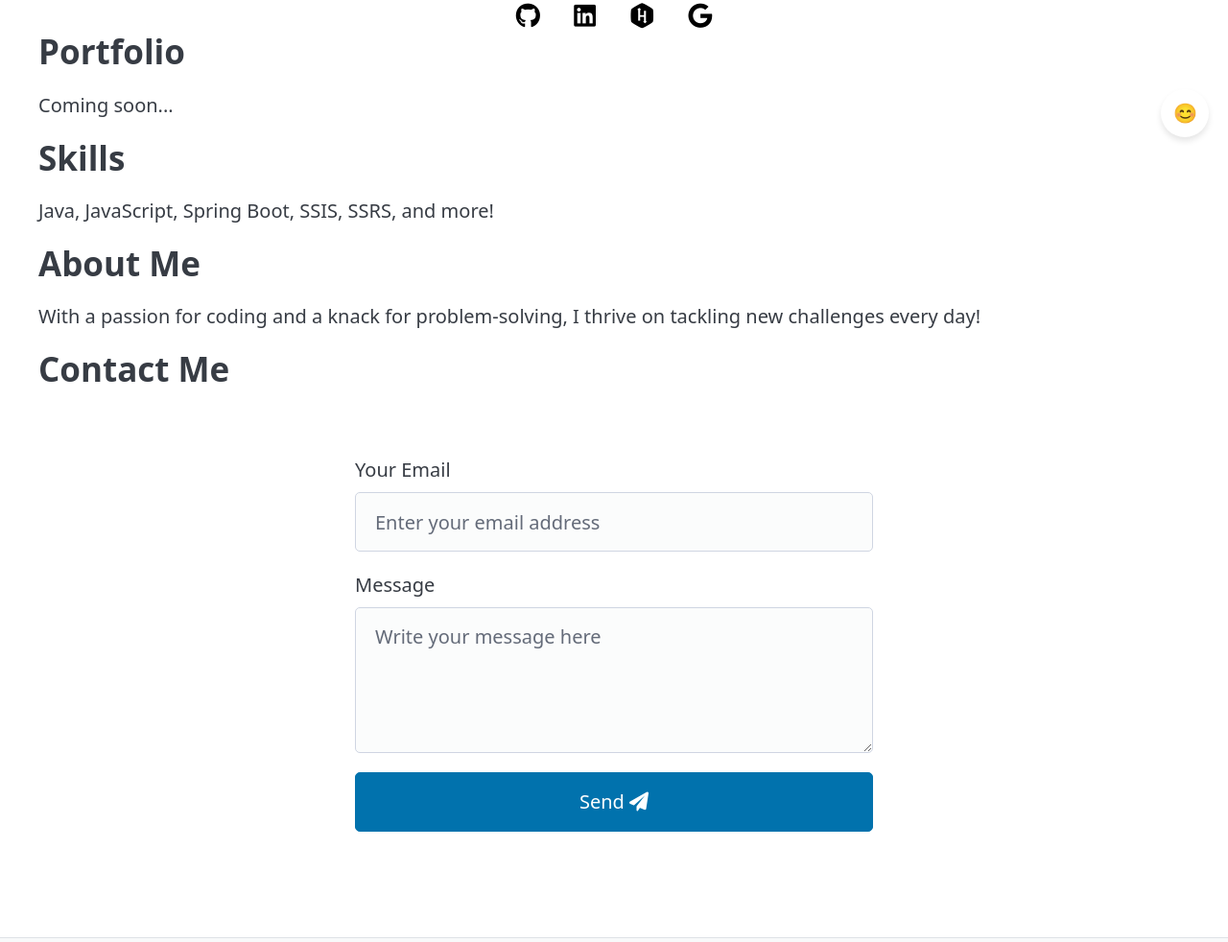
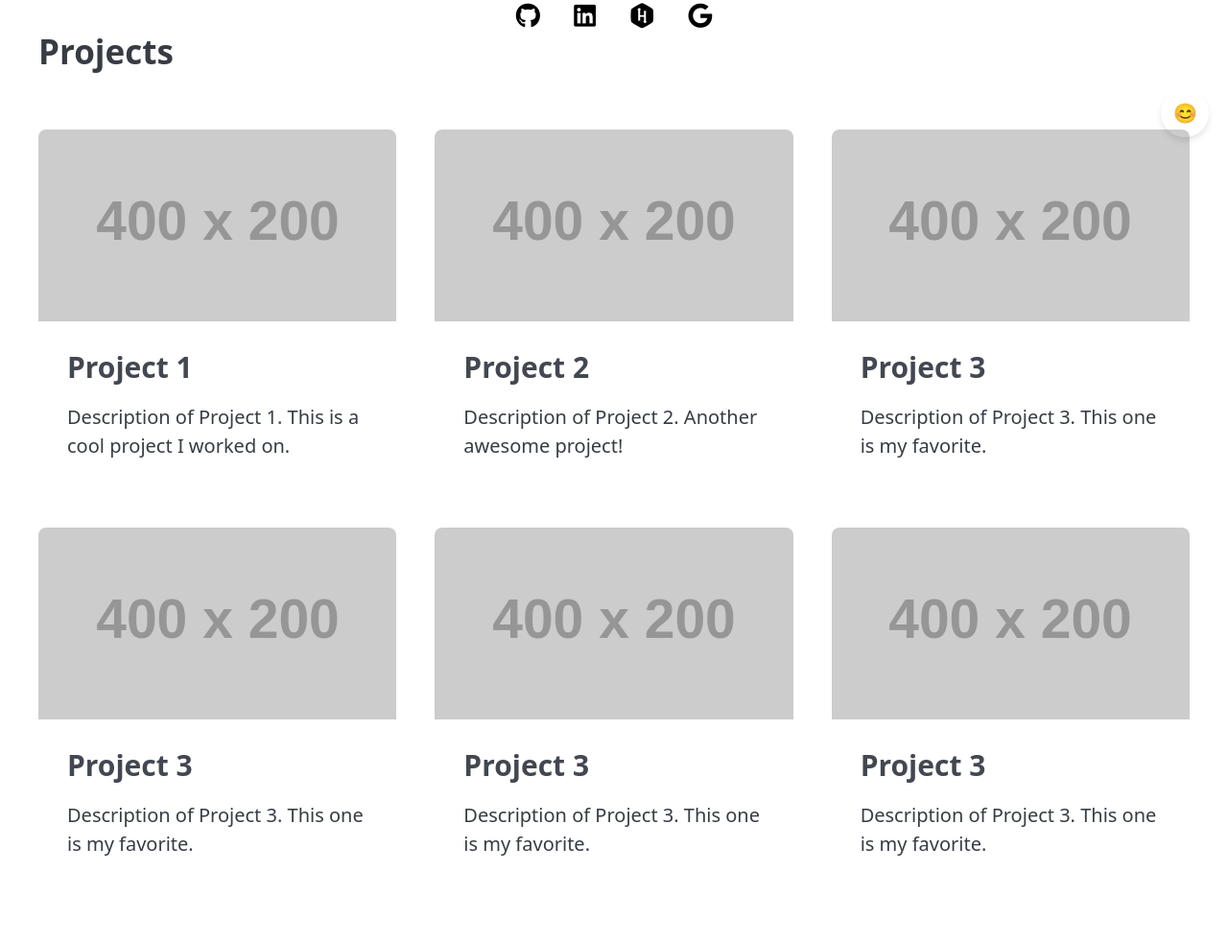
Before and after one commit to Riadhchibani/Riadhchibani, a website: page index.html in a window 1280 px wide. Shown: the part 637-1619 px from the top of the page at 96% size. Drawn offline with nearby package versions, Linux system fonts and the light colour scheme; placeholder pictures from the web are drawn by us.

Commit message:
little fix

```diff
--- a/index.html
+++ b/index.html
@@ -15,7 +15,10 @@
     <link rel="stylesheet" href="./style/portfolio.css" />
     <link rel="stylesheet" href="./style/skills.css" />
     <meta name="viewport" content="width=device-width, initial-scale=1.0" />
-    <script type="text/javascript" src="https://cdn.emailjs.com/dist/email.min.js"></script>
+    <script
+      type="text/javascript"
+      src="https://cdn.emailjs.com/dist/email.min.js"
+    ></script>
     <title>Riadh Chibani</title>
   </head>
   <body>
@@ -25,7 +28,7 @@
         <ul></ul>
         <ul>
           <li><a href="#" class="contrast">Home</a></li>
-          <li><a href="#portfolio" class="contrast">Portfolio</a></li>
+          <li><a href="#portfolio" class="contrast">Projects</a></li>
           <li><a href="#skills" class="contrast">Skills</a></li>
           <li><a href="#aboutMe" class="contrast">About Me</a></li>
           <li><a href="#contact" class="contrast">Contact</a></li>
@@ -78,8 +81,59 @@
       </div>
 
       <section id="portfolio">
-        <h2>Portfolio</h2>
-        <p>Coming soon...</p>
+        <h2>Projects</h2>
+
+        <div class="project-grid">
+          <div class="project-card">
+            <img src="https://via.placeholder.com/400x200" alt="Project 1" />
+            <div class="project-card-content">
+              <h3>Project 1</h3>
+              <p>
+                Description of Project 1. This is a cool project I worked on.
+              </p>
+            </div>
+          </div>
+
+          <div class="project-card">
+            <img src="https://via.placeholder.com/400x200" alt="Project 2" />
+            <div class="project-card-content">
+              <h3>Project 2</h3>
+              <p>Description of Project 2. Another awesome project!</p>
+            </div>
+          </div>
+
+          <div class="project-card">
+            <img src="https://via.placeholder.com/400x200" alt="Project 3" />
+            <div class="project-card-content">
+              <h3>Project 3</h3>
+              <p>Description of Project 3. This one is my favorite.</p>
+            </div>
+          </div>
+
+          <div class="project-card">
+            <img src="https://via.placeholder.com/400x200" alt="Project 3" />
+            <div class="project-card-content">
+              <h3>Project 3</h3>
+              <p>Description of Project 3. This one is my favorite.</p>
+            </div>
+          </div>
+
+          <div class="project-card">
+            <img src="https://via.placeholder.com/400x200" alt="Project 3" />
+            <div class="project-card-content">
+              <h3>Project 3</h3>
+              <p>Description of Project 3. This one is my favorite.</p>
+            </div>
+          </div>
+
+          <div class="project-card">
+            <img src="https://via.placeholder.com/400x200" alt="Project 3" />
+            <div class="project-card-content">
+              <h3>Project 3</h3>
+              <p>Description of Project 3. This one is my favorite.</p>
+            </div>
+          </div>
+        </div>
       </section>
 
       <section id="skills">
@@ -127,10 +181,18 @@
       <p>This website was built by Riadh using:</p>
 
       <div class="tools">
-        <a href="https://developer.mozilla.org/en-US/docs/Web/HTML" target="_blank" title="HTML">
+        <a
+          href="https://developer.mozilla.org/en-US/docs/Web/HTML"
+          target="_blank"
+          title="HTML"
+        >
           <i class="fab fa-html5"></i>
         </a>
-        <a href="https://developer.mozilla.org/en-US/docs/Web/CSS" target="_blank" title="CSS">
+        <a
+          href="https://developer.mozilla.org/en-US/docs/Web/CSS"
+          target="_blank"
+          title="CSS"
+        >
           <i class="fab fa-css3-alt"></i>
         </a>
         <a href="https://javascript.info/" target="_blank" title="JavaScript">
@@ -145,9 +207,7 @@
       </div>
 
       <!-- Copyright -->
-      <div class="copyright">
-        &copy; 2025 Riadh. All rights reserved.
-      </div>
+      <div class="copyright">&copy; 2025 Riadh. All rights reserved.</div>
     </footer>
     <script src="https://cdn.jsdelivr.net/npm/@emailjs/browser@3/dist/email.min.js"></script>
     <script src="./js/main.js"></script>
--- a/style/portfolio.css
+++ b/style/portfolio.css
@@ -0,0 +1,39 @@
+.project-grid {
+    display: grid;
+    grid-template-columns: repeat(auto-fit, minmax(300px, 1fr));
+    gap: 2rem;
+    padding: 2rem 0;
+  }
+
+  .project-card {
+    background: var(--card-background-color);
+    border: 1px solid var(--muted-border-color);
+    border-radius: 8px;
+    overflow: hidden;
+    transition: transform 0.3s ease, box-shadow 0.3s ease;
+  }
+
+  .project-card:hover {
+    transform: translateY(-10px); /* Lift effect */
+    box-shadow: 0 10px 20px rgba(0, 0, 0, 0.1); /* Add shadow */
+  }
+
+  .project-card img {
+    width: 100%;
+    height: 200px;
+    object-fit: cover; /* Ensure images fit nicely */
+  }
+
+  .project-card-content {
+    padding: 1.5rem;
+  }
+
+  .project-card-content h3 {
+    margin: 0 0 1rem 0;
+    font-size: 1.5rem;
+  }
+
+  .project-card-content p {
+    margin: 0;
+    color: var(--muted-color);
+  }
```
Lines whose indentation alone changed are shown as unchanged.
